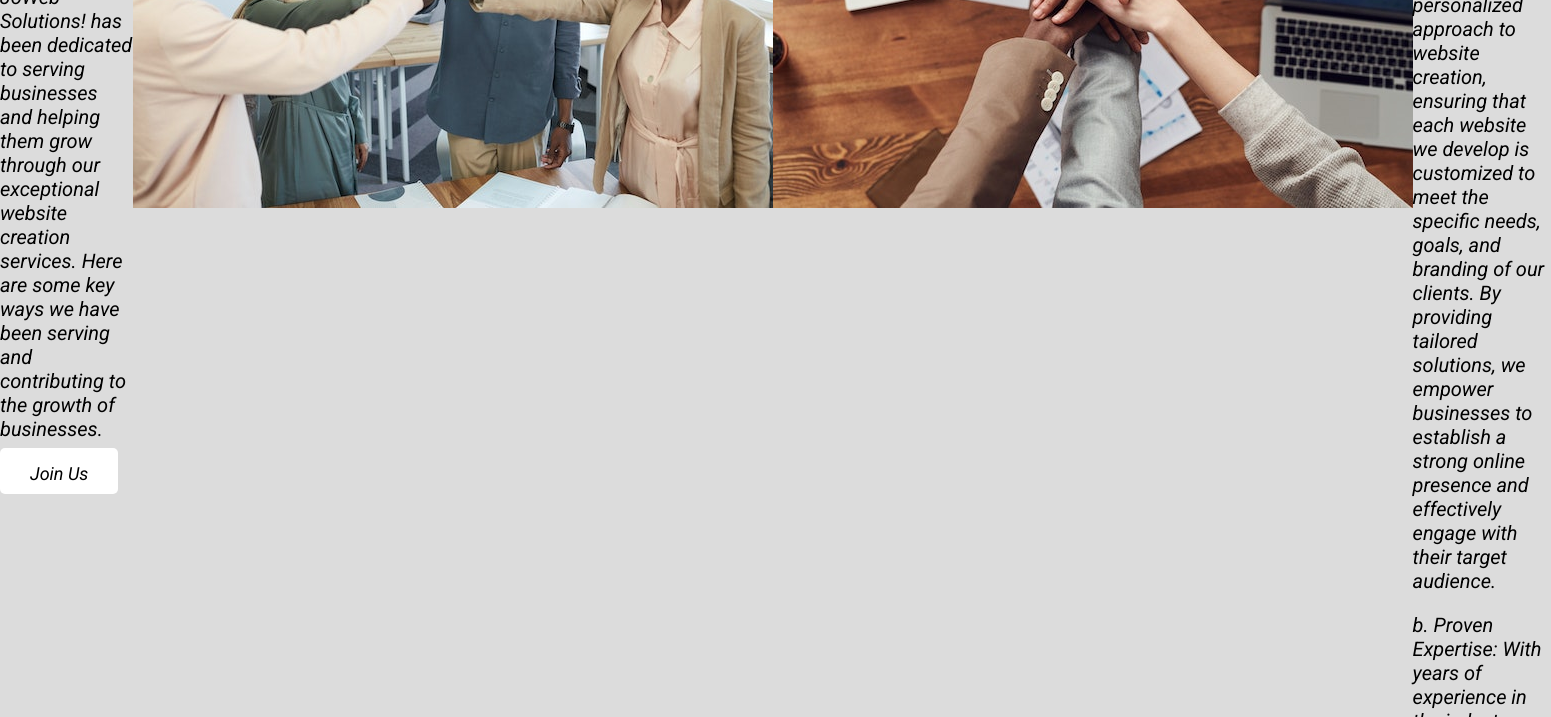
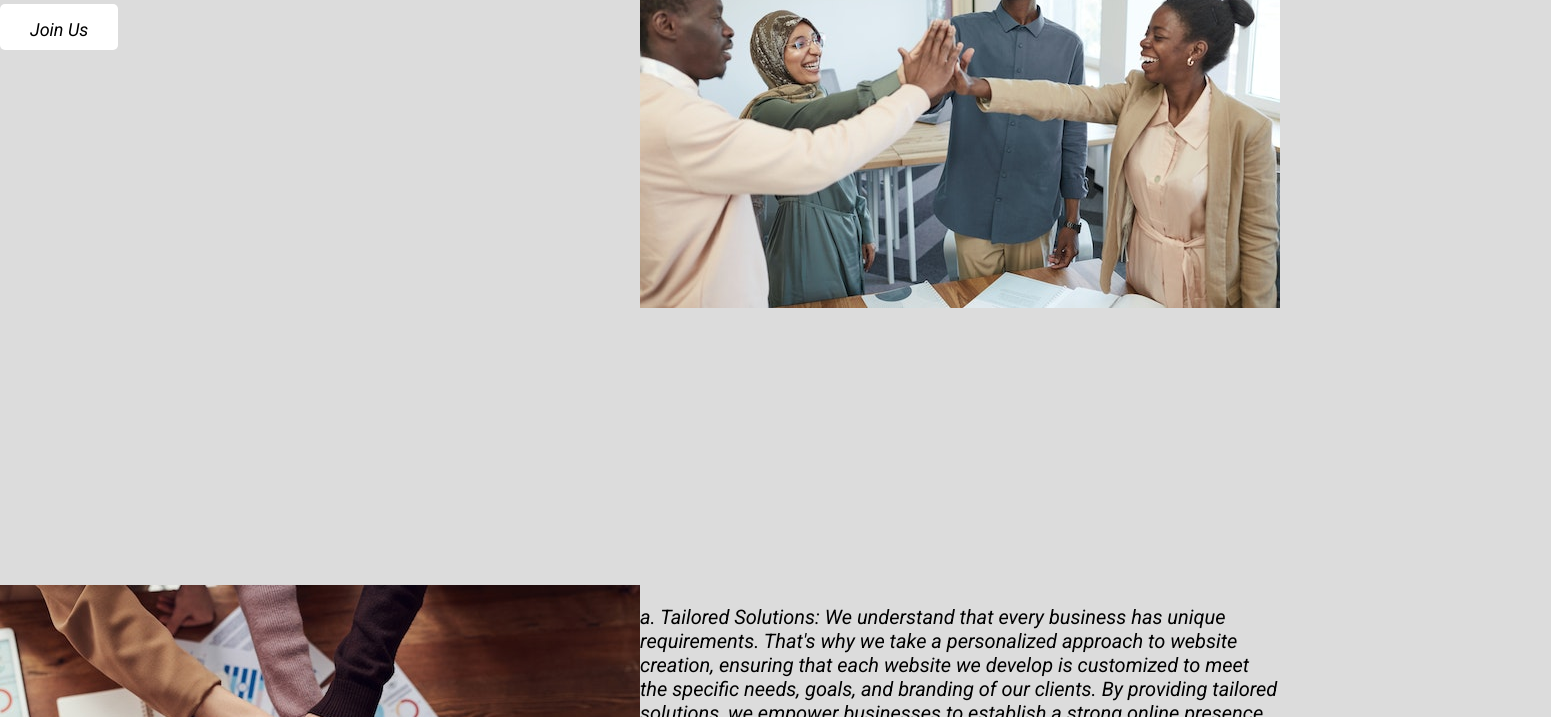
Before and after one commit to imonahsam/wdd130, a plain HTML site: page joweb/serving.html in a window 1280 px wide. Shown: the part 313-1030 px from the top of the page, 1551 px wide, since content can reach past the window. Drawn offline with Linux system fonts and the light colour scheme.

Commit message:
made additional changes to joweb

```diff
--- a/joweb/serving.html
+++ b/joweb/serving.html
@@ -20,9 +20,11 @@
             <a href="contactus.html">Contact Us</a>
         </nav>
     </header>
-    <main class="home-grid">
-        <section class="Welcome">
+    <main class="home">
+        <section class="welcome">
             <h2>Dedicated To Serve You Right</h2>
+        </section>
+        <section class="welcome2">
             <p>Serving and Growing: JoWeb Solutions! has been dedicated to serving businesses and helping them grow through our exceptional website creation services. Here are some key ways we have been serving and contributing to the growth of businesses.</p>
             <a class="join" href="rivers.html">Join Us</a>
         </section>
--- a/joweb/styles/styles.css
+++ b/joweb/styles/styles.css
@@ -155,6 +155,60 @@ body {
     text-align: center;
 }
 
+.home {
+    display: grid;
+    grid-template-columns: 25% 25% 25% 25%;
+    grid-template-rows: 100px 1fr 1fr;
+}
+
+.welcome {
+    color: rgb(0, 0, 0);
+    font-size: 30.5px;
+    grid-column: 2/4;
+    grid-row: 1/2;
+}
+.welcome2 {
+    grid-column: 1/3;
+    grid-row: 2/3;
+
+}
+.united {
+    grid-column: 3/5;
+    grid-row: 2/3;
+}
+.duty  {
+    grid-column: 1/3;
+    grid-row: 3/4;
+    margin-top: -80px;
+}
+.para{
+    grid-column: 3/5;
+    grid-row: 3/4;
+    margin-top: -80px;
+}
+.welcome h2 {
+    color: rgb(2, 171, 129);
+    font-size: 40px;
+}
+.connect {
+    grid-column: 1/3;
+    grid-row: 2/3;
+}
+.kaka {
+    grid-column: 3/5;
+    grid-row: 2/3;
+}
+.para1 {
+    grid-column: 1/3;
+    grid-row: 3/4;
+    margin-top: -25px;
+}
+.con {
+    grid-column: 3/5;
+    grid-row: 3/4;
+    margin-top: -25px;
+}
+
 .join {
     background-color: white;
     color: black;
```
Also changed, not shown: joweb/connect.html (+2 -2 lines).
